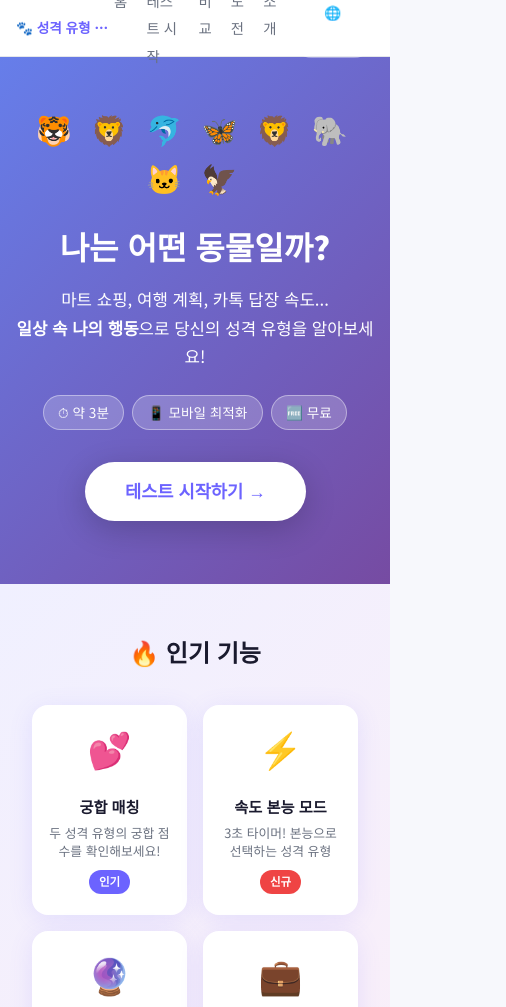
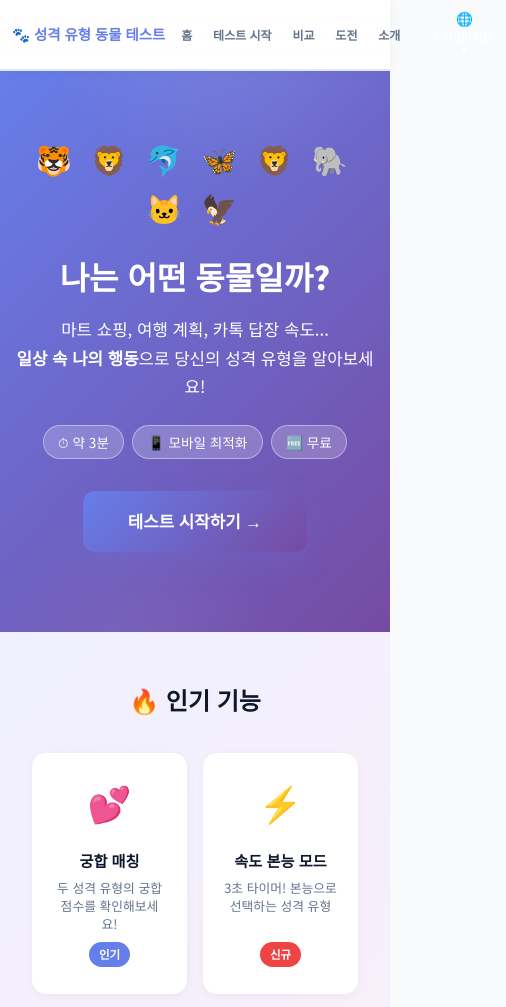
Before and after one commit to jeano76/FUNNY, a plain HTML site: page index.html in a window 390 px wide. Shown: the top 1007 px of the page, 506 px wide, since content can reach past the window. Drawn offline with Linux system fonts and the light colour scheme.

Commit message:
style: Improve UI/UX - Navigation, Colors, Shadows, Responsive
Navigation Improvements:
- Fixed text wrapping issue with white-space: nowrap and flex-wrap: nowrap
- Improved nav-logo sizing with better clamp()
- Enhanced nav-links gap and padding
- Added smooth background gradient with blur effect
- Added hover state background color for better feedback

Color Palette Updates:
- Updated primary color to #667eea (modern blue-purple)
- Updated accent color to #764ba2 (sophisticated purple)
- Enhanced shadow definitions: --shadow-sm, --shadow, --shadow-lg
- Better contrast with updated text and mute colors

UI Refinements:
- Changed btn-start to gradient background
- Added animated underline effect to feature cards
- Added ripple effect to share buttons
- Enhanced card borders and shadows
- Added decorative gradient circles to hero section

Responsive Improvements:
- Added media queries for screens < 640px
- Optimized nav-links for mobile
- Better spacing and sizing on small screens
- Prevented menu text wrapping on mobile

Other Enhancements:
- Added ::before elements for visual effects on cards
- Improved hover states with smoother transitions
- Better shadow management across components
- More consistent spacing and padding

Co-Authored-By: Claude Haiku 4.5 <noreply@anthropic.com>

```diff
--- a/css/style.css
+++ b/css/style.css
@@ -7,28 +7,30 @@
 *, *::before, *::after { box-sizing: border-box; margin: 0; padding: 0; }
 
 :root {
-  --primary:    #6C63FF;
-  --primary-dk: #5549e8;
-  --accent:     #FF6584;
-  --success:    #43B89C;
-  --warn:       #F9A826;
-  --bg:         #F7F8FC;
+  --primary:    #667eea;
+  --primary-dk: #5568d3;
+  --accent:     #764ba2;
+  --success:    #10b981;
+  --warn:       #f59e0b;
+  --bg:         #f8fafc;
   --card:       #FFFFFF;
-  --text:       #1A1A2E;
-  --text-mute:  #6B7280;
-  --border:     #E5E7EB;
+  --text:       #0f172a;
+  --text-mute:  #64748b;
+  --border:     #e2e8f0;
   --radius:     16px;
-  --shadow:     0 4px 24px rgba(108,99,255,.12);
+  --shadow:     0 6px 20px rgba(102,126,234,.12);
+  --shadow-sm:  0 2px 8px rgba(0,0,0,.04);
+  --shadow-lg:  0 12px 32px rgba(102,126,234,.16);
 
   /* MBTI axis colors */
-  --e: #3B82F6; --i: #10B981;
-  --s: #F97316; --n: #8B5CF6;
-  --t: #EF4444; --f: #EC4899;
-  --j: #EAB308; --p: #06B6D4;
+  --e: #3b82f6; --i: #10b981;
+  --s: #f97316; --n: #8b5cf6;
+  --t: #ef4444; --f: #ec4899;
+  --j: #eab308; --p: #06b6d4;
 
   /* Animal group colors */
-  --nt: #7C3AED; --nf: #DB2777;
-  --sj: #2563EB; --sp: #D97706;
+  --nt: #7c3aed; --nf: #db2777;
+  --sj: #2563eb; --sp: #d97706;
 }
 
 html { scroll-behavior: smooth; }
@@ -50,36 +52,95 @@ img { max-width: 100%; display: block; }
 /* --- Nav --- */
 .nav {
   position: sticky; top: 0; z-index: 100;
-  background: rgba(255,255,255,.95);
-  backdrop-filter: blur(8px);
-  border-bottom: 1px solid var(--border);
-  padding: 0 1rem;
+  background: linear-gradient(180deg, rgba(255,255,255,.98) 0%, rgba(255,255,255,.95) 100%);
+  backdrop-filter: blur(12px);
+  border-bottom: 2px solid var(--border);
+  padding: 0.5rem 1rem;
+  box-shadow: 0 2px 12px rgba(0,0,0,.04);
 }
 .nav-inner {
-  max-width: 900px; margin: 0 auto;
-  height: 56px;
+  max-width: 1200px; margin: 0 auto;
+  height: 60px;
   display: flex; align-items: center; justify-content: space-between;
 }
-.nav-logo { font-weight: 900; font-size: clamp(0.85rem, 3vw, 1rem); color: var(--primary); white-space: nowrap; overflow: hidden; text-overflow: ellipsis; }
-.nav-links { display: flex; gap: 1.2rem; }
+.nav-logo {
+  font-weight: 900;
+  font-size: clamp(1rem, 2.5vw, 1.2rem);
+  color: var(--primary);
+  white-space: nowrap;
+  overflow: hidden;
+  text-overflow: ellipsis;
+  margin-right: 2rem;
+  flex-shrink: 0;
+}
+.nav-links {
+  display: flex;
+  gap: 0.8rem;
+  align-items: center;
+  flex-wrap: nowrap;
+  justify-content: flex-end;
+  flex: 1;
+}
+.nav-links li {
+  white-space: nowrap;
+}
 .nav-links a {
-  font-size: .9rem; color: var(--text-mute);
-  transition: color .2s;
+  font-size: .85rem;
+  color: var(--text-mute);
+  transition: all 0.3s ease;
+  padding: 0.4rem 0.8rem;
+  border-radius: 6px;
+  font-weight: 600;
 }
-.nav-links a:hover, .nav-links a.active { color: var(--primary); font-weight: 700; }
+.nav-links a:hover {
+  color: var(--primary);
+  background: rgba(108,99,255,.08);
+}
+.nav-links a.active {
+  color: var(--primary);
+  font-weight: 700;
+  background: rgba(108,99,255,.12);
+}
 
 /* --- Container --- */
 .container { max-width: 900px; margin: 0 auto; padding: 0 1rem; }
 
 /* --- Hero --- */
 .hero {
-  background: linear-gradient(135deg, #667eea 0%, #764ba2 100%);
+  background: linear-gradient(135deg, var(--primary) 0%, var(--accent) 100%);
   color: #fff;
-  padding: 3rem 1rem 4rem;
+  padding: 4rem 1rem 5rem;
   text-align: center;
   animation: slideDown 0.6s ease;
+  position: relative;
+  overflow: hidden;
 }
-.hero-inner { max-width: 600px; margin: 0 auto; }
+.hero::before {
+  content: '';
+  position: absolute;
+  top: -50%;
+  right: -10%;
+  width: 400px;
+  height: 400px;
+  background: radial-gradient(circle, rgba(255,255,255,.1) 0%, transparent 70%);
+  border-radius: 50%;
+}
+.hero::after {
+  content: '';
+  position: absolute;
+  bottom: -30%;
+  left: -5%;
+  width: 300px;
+  height: 300px;
+  background: radial-gradient(circle, rgba(255,255,255,.05) 0%, transparent 70%);
+  border-radius: 50%;
+}
+.hero-inner {
+  max-width: 600px;
+  margin: 0 auto;
+  position: relative;
+  z-index: 2;
+}
 .hero-animals { font-size: 1.8rem; letter-spacing: .4rem; margin-bottom: 1rem; opacity: .8; animation: fadeIn 0.6s ease 0.2s both; }
 .hero-title { font-size: clamp(2rem, 6vw, 3rem); font-weight: 900; margin-bottom: .75rem; animation: slideUp 0.6s ease 0.3s both; }
 .hero-subtitle { font-size: 1.05rem; opacity: .9; margin-bottom: 1.5rem; animation: fadeIn 0.6s ease 0.4s both; }
@@ -95,17 +156,25 @@ img { max-width: 100%; display: block; }
 /* --- Buttons --- */
 .btn-start {
   display: inline-block;
-  background: #fff;
-  color: var(--primary);
-  font-weight: 900;
-  font-size: 1.1rem;
-  padding: .9rem 2.5rem;
-  border-radius: 999px;
-  box-shadow: 0 8px 32px rgba(0,0,0,.2);
-  transition: transform 0.3s cubic-bezier(0.34, 1.56, 0.64, 1), box-shadow 0.3s ease;
+  background: linear-gradient(135deg, var(--primary) 0%, var(--accent) 100%);
+  color: #fff;
+  font-weight: 800;
+  font-size: 1.05rem;
+  padding: 1rem 2.8rem;
+  border-radius: 12px;
+  border: none;
+  cursor: pointer;
+  box-shadow: var(--shadow-lg);
+  transition: all 0.3s cubic-bezier(0.34, 1.56, 0.64, 1);
   animation: scaleUp 0.6s ease 0.5s both;
 }
-.btn-start:hover { transform: translateY(-4px) scale(1.05); box-shadow: 0 12px 40px rgba(0,0,0,.25); }
+.btn-start:hover {
+  transform: translateY(-6px);
+  box-shadow: 0 16px 40px rgba(102,126,234,.2);
+}
+.btn-start:active {
+  transform: translateY(-2px);
+}
 .btn-center { display: block; width: fit-content; margin: 2rem auto 0; }
 
 .btn-retest, .btn-home, .btn-viewresult {
@@ -148,18 +217,39 @@ img { max-width: 100%; display: block; }
 }
 .feature-card {
   background: var(--card);
-  border-radius: var(--radius);
-  padding: 1.5rem 1.2rem;
+  border-radius: 12px;
+  padding: 1.8rem 1.4rem;
   text-align: center;
-  box-shadow: var(--shadow);
-  transition: transform 0.3s cubic-bezier(0.34, 1.56, 0.64, 1), box-shadow 0.3s ease;
+  box-shadow: var(--shadow-sm);
+  transition: all 0.3s cubic-bezier(0.34, 1.56, 0.64, 1);
   animation: slideUp 0.5s ease backwards;
+  border: 1px solid var(--border);
+  position: relative;
+  overflow: hidden;
+}
+.feature-card::before {
+  content: '';
+  position: absolute;
+  top: 0;
+  left: 0;
+  right: 0;
+  height: 2px;
+  background: linear-gradient(90deg, var(--primary), var(--accent));
+  transform: scaleX(0);
+  transform-origin: left;
+  transition: transform 0.4s ease;
 }
 .features-grid > :nth-child(1) { animation-delay: 0.1s; }
 .features-grid > :nth-child(2) { animation-delay: 0.2s; }
 .features-grid > :nth-child(3) { animation-delay: 0.3s; }
 .features-grid > :nth-child(4) { animation-delay: 0.4s; }
-.feature-card:hover { transform: translateY(-6px); box-shadow: 0 8px 32px rgba(108,99,255,.2); }
+.feature-card:hover {
+  transform: translateY(-8px);
+  box-shadow: var(--shadow-lg);
+}
+.feature-card:hover::before {
+  transform: scaleX(1);
+}
 .feature-icon { font-size: 2.2rem; margin-bottom: .6rem; }
 .feature-card h3 { font-size: 1rem; font-weight: 700; margin-bottom: .4rem; }
 .feature-card p { font-size: .88rem; color: var(--text-mute); }
@@ -301,13 +391,19 @@ img { max-width: 100%; display: block; }
 
 .result-card {
   background: var(--card);
-  border-radius: var(--radius);
-  padding: 2rem 1.5rem;
-  box-shadow: var(--shadow);
+  border-radius: 16px;
+  padding: 2.2rem 1.8rem;
+  box-shadow: var(--shadow-sm);
+  border: 1px solid var(--border);
   text-align: center;
   max-width: 640px;
   margin: 0 auto 1.5rem;
   animation: slideUp 0.6s ease;
+  transition: all 0.3s ease;
+}
+.result-card:hover {
+  box-shadow: var(--shadow);
+  border-color: var(--primary);
 }
 .result-type-badge {
   display: inline-block;
@@ -378,19 +474,43 @@ img { max-width: 100%; display: block; }
 .share-desc { font-size: .88rem; color: var(--text-mute); margin-bottom: 1.2rem; }
 .share-buttons { display: grid; grid-template-columns: 1fr 1fr; gap: .7rem; margin-bottom: .8rem; }
 .share-btn {
-  border: none; border-radius: 12px;
-  padding: .85rem 1rem;
-  font-size: .92rem; font-weight: 700;
+  border: none;
+  border-radius: 10px;
+  padding: 0.9rem 1.1rem;
+  font-size: 0.9rem;
+  font-weight: 700;
   font-family: 'Noto Sans KR', sans-serif;
   cursor: pointer;
-  transition: opacity 0.3s ease, transform 0.3s cubic-bezier(0.34, 1.56, 0.64, 1), box-shadow 0.3s ease;
+  transition: all 0.3s cubic-bezier(0.34, 1.56, 0.64, 1);
   animation: slideUp 0.5s ease backwards;
+  box-shadow: var(--shadow-sm);
+  position: relative;
+  overflow: hidden;
 }
 .share-buttons > :nth-child(1) { animation-delay: 0.3s; }
 .share-buttons > :nth-child(2) { animation-delay: 0.4s; }
 .share-buttons > :nth-child(3) { animation-delay: 0.5s; }
 .share-buttons > :nth-child(4) { animation-delay: 0.6s; }
-.share-btn:hover { opacity: 0.9; transform: translateY(-4px); box-shadow: 0 6px 20px rgba(0,0,0,.15); }
+.share-btn::before {
+  content: '';
+  position: absolute;
+  top: 50%;
+  left: 50%;
+  width: 0;
+  height: 0;
+  border-radius: 50%;
+  background: rgba(255,255,255,.3);
+  transform: translate(-50%, -50%);
+  transition: width 0.6s, height 0.6s;
+}
+.share-btn:hover {
+  transform: translateY(-6px);
+  box-shadow: var(--shadow-lg);
+}
+.share-btn:active::before {
+  width: 300px;
+  height: 300px;
+}
 .share-btn.kakao  { background: #FEE500; color: #3A1D1D; }
 .share-btn.twitter { background: #000; color: #fff; }
 .share-btn.facebook { background: #1877F2; color: #fff; }
@@ -484,6 +604,22 @@ img { max-width: 100%; display: block; }
 .footer-nav a:hover { color: #fff; }
 
 /* --- Responsive --- */
+@media (max-width: 640px) {
+  .nav-links {
+    font-size: 0.8rem;
+    gap: 0.5rem;
+  }
+
+  .nav-links a {
+    padding: 0.3rem 0.6rem;
+    font-size: 0.8rem;
+  }
+
+  .nav-logo {
+    font-size: clamp(0.9rem, 2vw, 1rem);
+  }
+}
+
 @media (min-width: 600px) {
   .options-grid { display: grid; grid-template-columns: 1fr 1fr; }
   .share-buttons { grid-template-columns: repeat(4, 1fr); }
@@ -492,10 +628,32 @@ img { max-width: 100%; display: block; }
 }
 
 @media (max-width: 480px) {
-  .types-grid { grid-template-columns: repeat(4, 1fr); gap: .4rem; }
+  .types-grid { grid-template-columns: repeat(4, 1fr); gap: 0.4rem; }
   .type-item span { font-size: 1.4rem; }
   .result-stats { flex-direction: column; }
   .share-buttons { grid-template-columns: 1fr 1fr; }
+
+  .nav {
+    padding: 0.4rem 0.75rem;
+  }
+
+  .nav-inner {
+    height: 56px;
+  }
+
+  .nav-logo {
+    font-size: 0.9rem;
+    margin-right: 0.5rem;
+  }
+
+  .nav-links {
+    gap: 0.3rem;
+  }
+
+  .nav-links a {
+    padding: 0.3rem 0.5rem;
+    font-size: 0.75rem;
+  }
 }
 
 /* ============================================================
@@ -512,11 +670,12 @@ img { max-width: 100%; display: block; }
 }
 .popular-card {
   background: var(--card);
-  border-radius: var(--radius);
-  padding: 1.3rem 1rem;
+  border-radius: 14px;
+  padding: 1.6rem 1.2rem;
   text-align: center;
-  box-shadow: var(--shadow);
-  transition: transform 0.3s cubic-bezier(0.34, 1.56, 0.64, 1), box-shadow 0.3s ease;
+  box-shadow: var(--shadow-sm);
+  border: 2px solid transparent;
+  transition: all 0.3s cubic-bezier(0.34, 1.56, 0.64, 1);
   text-decoration: none;
   color: var(--text);
   position: relative;
@@ -529,8 +688,18 @@ img { max-width: 100%; display: block; }
 .popular-grid > :nth-child(2) { animation-delay: 0.2s; }
 .popular-grid > :nth-child(3) { animation-delay: 0.3s; }
 .popular-grid > :nth-child(4) { animation-delay: 0.4s; }
-.popular-card:hover { transform: translateY(-6px); box-shadow: 0 8px 32px rgba(108,99,255,.25); }
-.popular-card-icon { animation: bounce 2s ease-in-out infinite; }
+.popular-card:hover {
+  transform: translateY(-8px);
+  box-shadow: var(--shadow-lg);
+  border-color: var(--primary);
+}
+.popular-card-icon {
+  animation: bounce 2s ease-in-out infinite;
+  transition: transform 0.3s ease;
+}
+.popular-card:hover .popular-card-icon {
+  transform: scale(1.1);
+}
 .popular-card-icon { font-size: 2.2rem; margin-bottom: .5rem; }
 .popular-card h3 { font-size: .95rem; font-weight: 900; margin-bottom: .3rem; }
 .popular-card p { font-size: .8rem; color: var(--text-mute); line-height: 1.4; margin-bottom: .6rem; }
```
